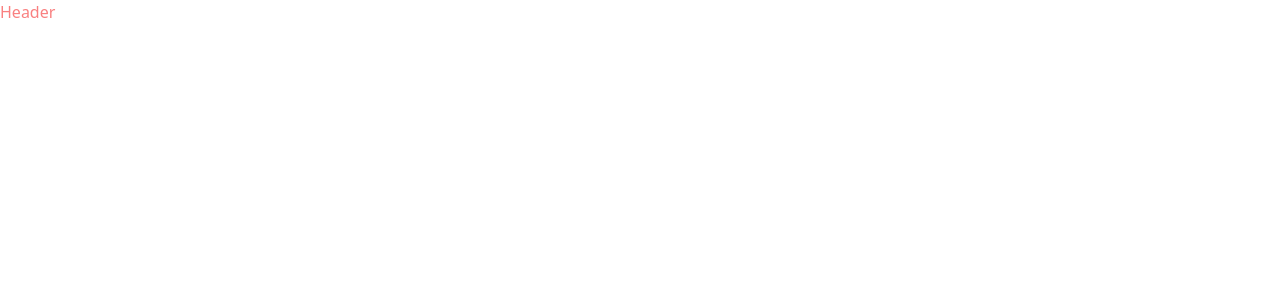
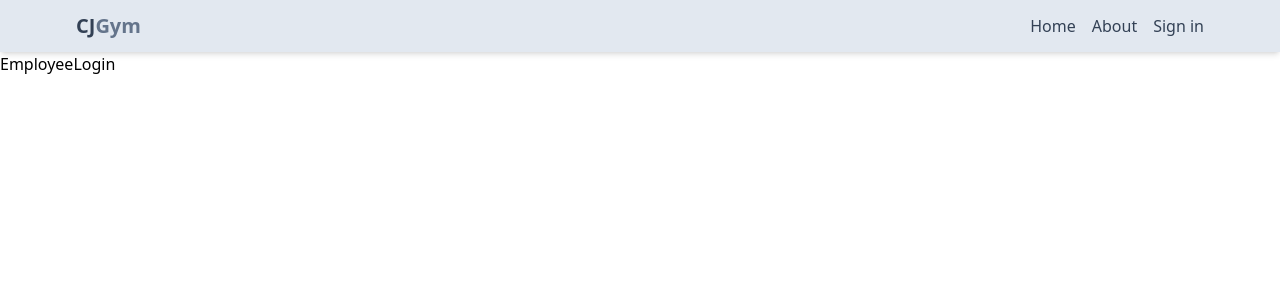
Before and after one commit to inupaUdara/gym-management-system, a React (Vite) app in the folder client/: page /employee-login in a window 1280 px wide. Before the commit this address had no page. Shown: the top 300 px of the page. Built offline with nearby package versions, Linux system fonts and the light colour scheme.

Commit message:
create header

```diff
--- a/client/src/App.jsx
+++ b/client/src/App.jsx
@@ -5,6 +5,7 @@
 import SignUp from "./pages/SignUp";
 import Dashboard from "./pages/Dashboard";
 import Header from "./components/Header";
+import EmployeeLogin from "./pages/EmployeeLogin";
 
 export default function App() {
   return (
@@ -15,6 +16,7 @@
         <Route path="/about" element={<About/>}/>
         <Route path="/sign-in" element={<SignIn/>}/>
         <Route path="/sign-up" element={<SignUp/>}/>
+        <Route path="/employee-login" element={<EmployeeLogin/>}/>
         <Route path="/dashboard" element={<Dashboard/>}/>
       </Routes>
     </BrowserRouter>
--- a/client/src/components/Header.jsx
+++ b/client/src/components/Header.jsx
@@ -1,7 +1,32 @@
-
+import { Link } from "react-router-dom";
 
 export default function Header() {
   return (
-    <div className="text-red-400">Header</div>
-  )
+    <header className="bg-slate-200 shadow-md">
+      <div className="flex justify-between items-center max-w-6xl mx-auto p-3">
+        <Link to="/">
+          <h1 className="font-bold text-sm sm:text-xl flex flex-wrap">
+            <span className="text-slate-700">CJ</span>
+            <span className="text-slate-500">Gym</span>
+          </h1>
+        </Link>
+
+        <ul className="flex gap-4">
+          <Link to="/">
+            <li className="hidden sm:inline text-slate-700 hover:underline">
+              Home
+            </li>
+          </Link>
+          <Link to="/about">
+            <li className="hidden sm:inline text-slate-700 hover:underline">
+              About
+            </li>
+          </Link>
+          <Link to="/sign-in">
+            <li className=" text-slate-700 hover:underline">Sign in</li>
+          </Link>
+        </ul>
+      </div>
+    </header>
+  );
 }
--- /dev/null
+++ b/client/src/pages/EmployeeLogin.jsx
@@ -0,0 +1,6 @@
+
+export default function EmployeeLogin() {
+  return (
+    <div>EmployeeLogin</div>
+  )
+}
```
